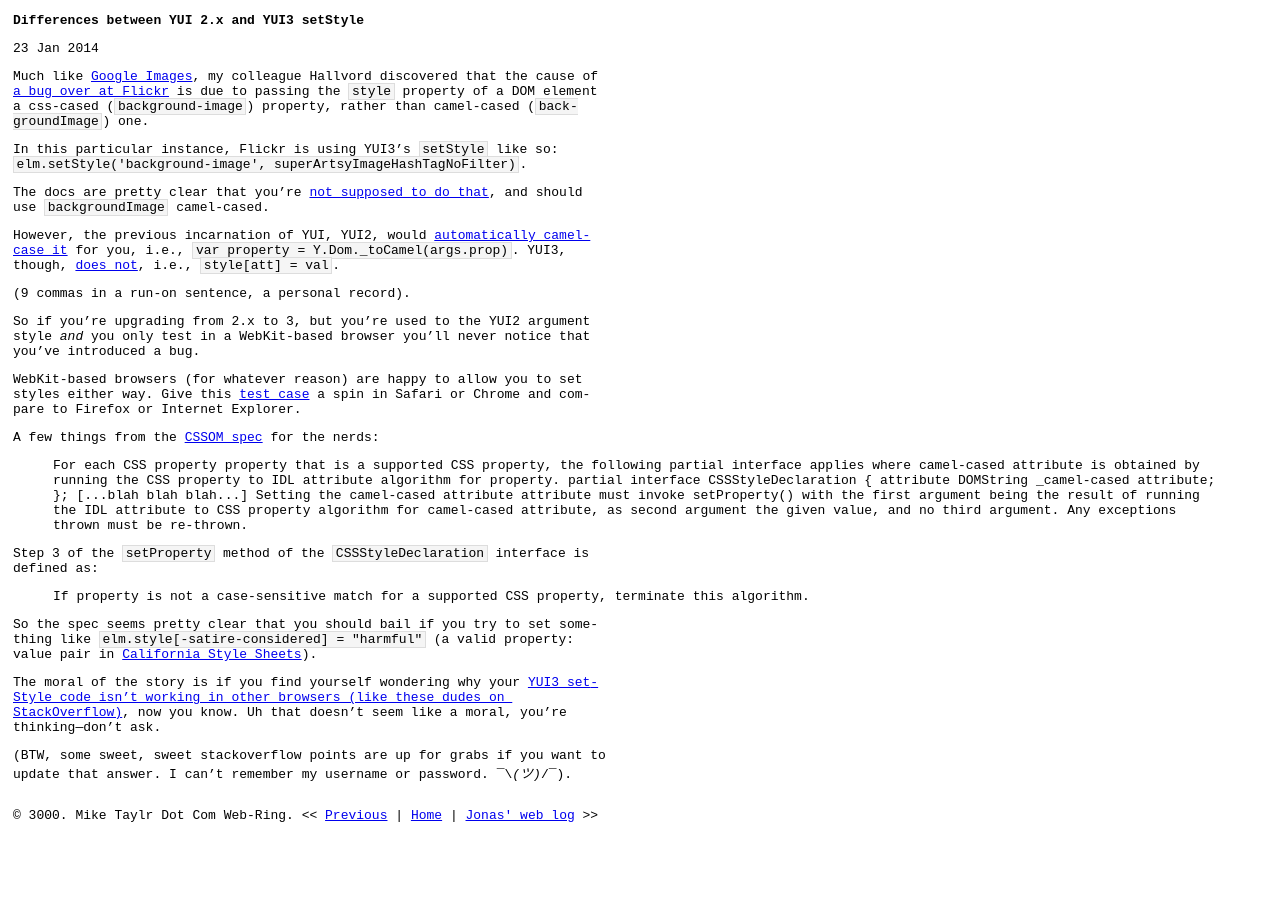
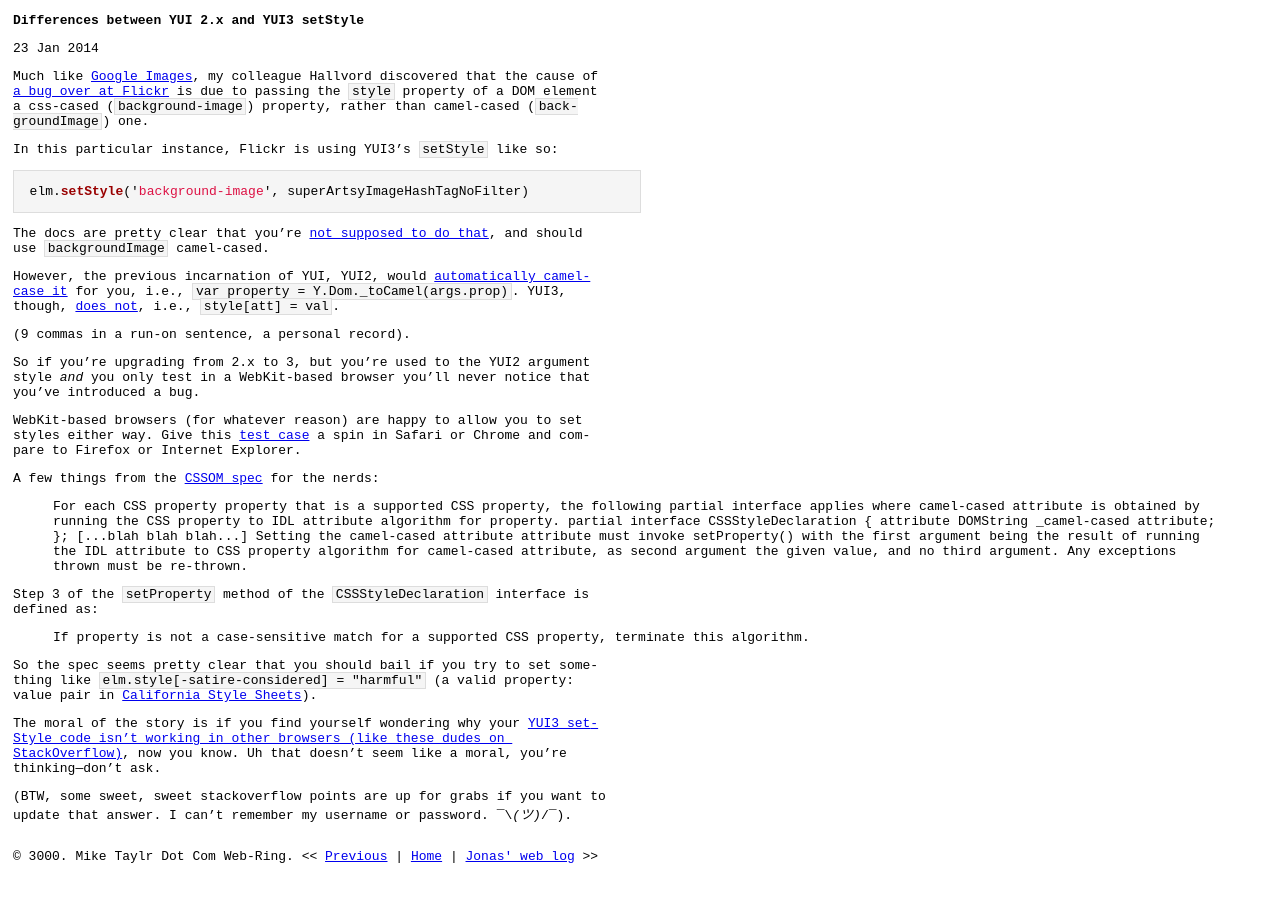
Before and after one commit to miketaylr/miketaylr.com-blog, a Jekyll site: the page built from _posts/2014-01-23-yui-set-style-differences.md, in a window 1280 px wide. Built offline with Jekyll 4.4.1, drawn with Linux system fonts in a browser that asks for light colours; Markdown is read by kramdown in place of the engine named in the settings.

Commit message:
add some styleeee

````diff
--- a/_posts/2014-01-23-yui-set-style-differences.md
+++ b/_posts/2014-01-23-yui-set-style-differences.md
@@ -7,7 +7,11 @@ date:   2014-01-23
 
 Much like [Google Images][gi], my colleague Hallvord discovered that the cause of [a bug over at Flickr][bug] is due to passing the `style` property of a DOM element a css-cased (`background-image`) property, rather than camel-cased (`backgroundImage`) one.
 
-In this particular instance, Flickr is using YUI3's `setStyle` like so: `elm.setStyle('background-image', superArtsyImageHashTagNoFilter)`.
+In this particular instance, Flickr is using YUI3's `setStyle` like so:
+
+``` js
+elm.setStyle('background-image', superArtsyImageHashTagNoFilter)
+```
 
 The docs are pretty clear that you're [not supposed to do that][docs], and should use `backgroundImage` camel-cased.
 
````
